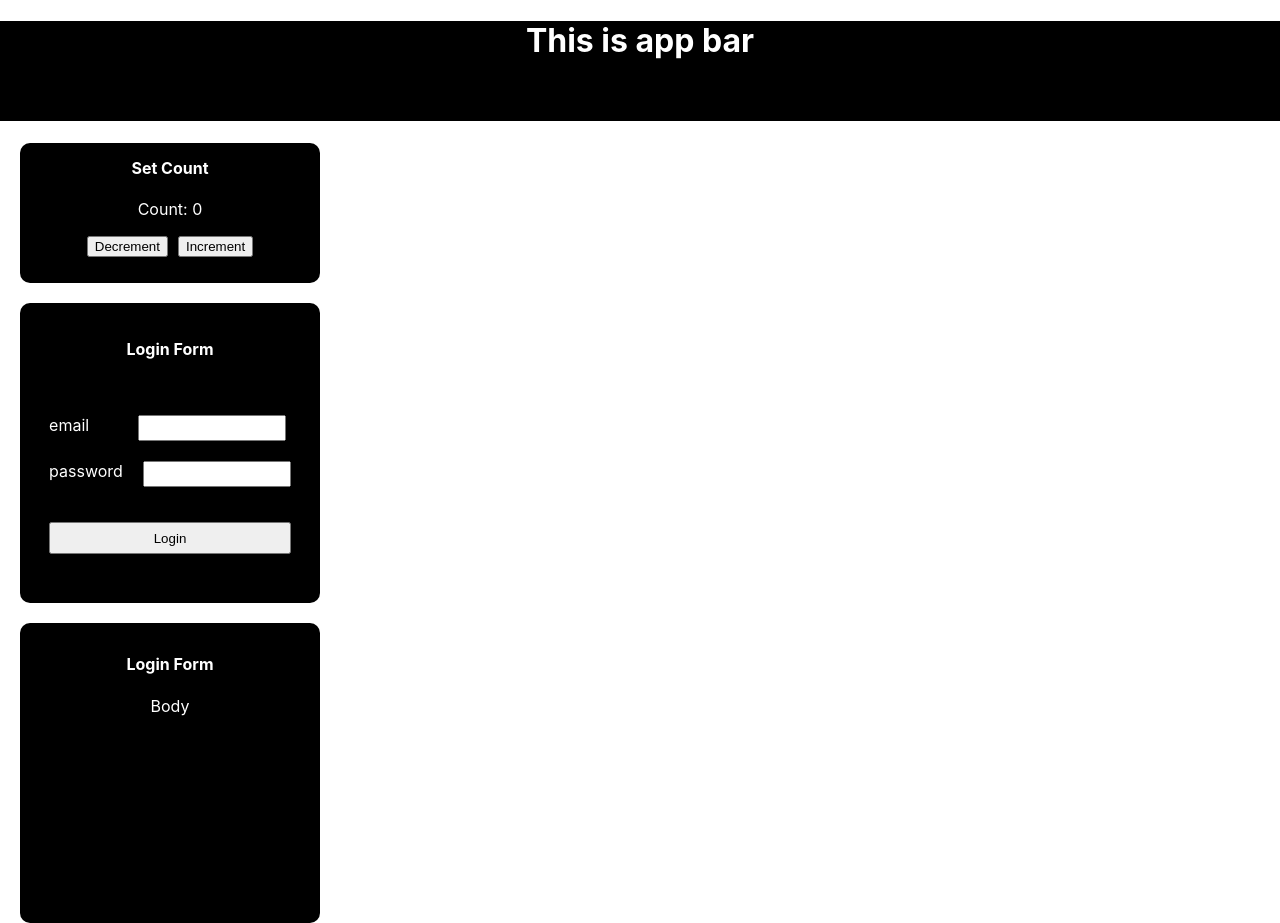
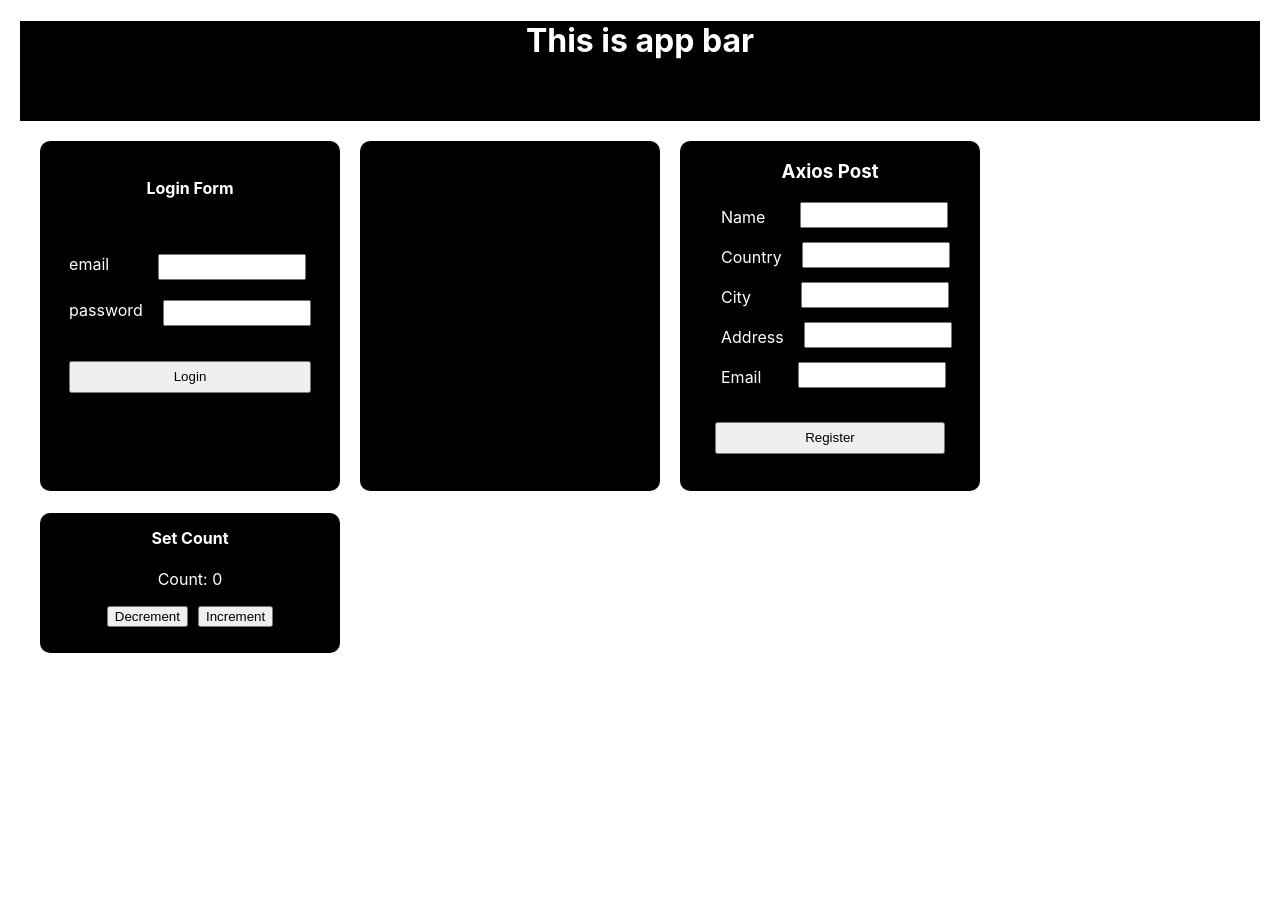
Before and after one commit to AbrahamDulla/React-Learning, a React (Create React App) app: page / in a window 1280 px wide. After the commit the page ends 800 px from the top, so only its background shows below. Built offline with nearby package versions, Linux system fonts and the light colour scheme; no server answers.

Commit message:
axios post

```diff
--- a/src/App.css
+++ b/src/App.css
@@ -1,3 +1,4 @@
 .App {
   text-align: center;
+  margin: 20px;
 }
--- a/src/App.js
+++ b/src/App.js
@@ -7,8 +7,8 @@ function App() {
   return (
     <div className="App">
       <AppBar />
+      <Hello />
       <SetCount />
-      <Hello />
     </div>
   );
 }
--- a/src/Components/login.css
+++ b/src/Components/login.css
@@ -2,7 +2,7 @@
   background-color: black;
   color: white;
   width: 300px;
-  height: 300px;
+  height: 350px;
   margin-left: 20px;
   border-radius: 10px;
 }
@@ -12,3 +12,21 @@
   justify-content: center;
   padding-top: 35px;
 }
+
+.label {
+  margin-left: 6px;
+  margin-right: 30px;
+  padding: 5px;
+}
+
+.each-rows {
+  display: flex;
+  margin: 10px;
+  margin-left: 30px;
+}
+
+.btn {
+  padding-top: -20px;
+  height: 32px;
+  width: 80px;
+}
--- a/src/Components/login.jsx
+++ b/src/Components/login.jsx
@@ -1,13 +1,53 @@
 import "./login.css";
-import { React } from "react";
-
+import React, { useState, useEffect } from "react";
+import axios from "axios";
 // function Greet() {
 //   return <h1>This is Greeting Message from Abraham</h1>;
 // }
 
-const Hello = () => {
+const Login = () => {
+  const [item, setItem] = useState([]);
+
+  const [name, setName] = useState("");
+  const [email, setEmail] = useState("");
+  const [country, setCountry] = useState("");
+  const [address, setAddress] = useState("");
+  const [city, setCity] = useState("");
+
+  function handleSubmit(event) {
+    event.preventDefault();
+
+    const user = { name, email, country, address, city };
+
+    axios
+      .post(`https://jsonplaceholder.typicode.com/posts `, user)
+      .then((response) => {
+        console.log(response.data);
+      })
+      .catch((error) => {
+        console.log(error);
+      });
+
+    setName("");
+    setEmail("");
+    setCountry("");
+    setAddress("");
+    setCity("");
+  }
+
+  useEffect(() => {
+    axios
+      .get(`https://jsonplaceholder.typicode.com/posts/4`)
+      .then((response) => {
+        setItem(response.data);
+      })
+      .catch((error) => {
+        console.log(error);
+      });
+  });
+
   return (
-    <div style={{ display: "grid", paddingTop: 20 }}>
+    <div style={{ display: "flex", paddingTop: 20 }}>
       <div className="login">
         <h4 style={{ paddingTop: 15 }}>Login Form</h4>
         <div className="form-body">
@@ -27,15 +67,77 @@ const Hello = () => {
       <br />
 
       <div className="login">
-        <h4 style={{ paddingTop: 10 }}>Login Form</h4>
-        <div className="form-body" style={{ paddingTop: 1 }}>
-          <div style={{ display: "flex" }}>
-            <label style={{}}>Body</label>
+        <div>
+          <h2>{item.title}</h2>
+          <p>{item.body}</p>
+        </div>
+      </div>
+
+      <div className="login">
+        <h3>Axios Post</h3>
+        <form onSubmit={handleSubmit}>
+          <div>
+            <div className="each-rows">
+              <label className="label">Name</label>
+              <input
+                style={{ width: 140, height: 20 }}
+                id="name"
+                value={name}
+                onChange={(event) => setName(event.target.value)}
+                type="text"
+              />
+            </div>
+            <div className="each-rows">
+              <label className="label">Country</label>
+              <input
+                style={{ width: 140, height: 20, marginLeft: -15 }}
+                type="text"
+                value={country}
+                onChange={(event) => setCountry(event.target.value)}
+              />
+            </div>
+            <div className="each-rows">
+              <label className="label">City</label>
+              <input
+                style={{ width: 140, height: 20, marginLeft: 15 }}
+                type="text"
+                value={city}
+                onChange={(event) => setCity(event.target.value)}
+              />
+            </div>
+            <div className="each-rows">
+              <label className="label">Address</label>
+              <input
+                style={{ width: 140, height: 20, marginLeft: -15 }}
+                type="text"
+                value={address}
+                onChange={(event) => setAddress(event.target.value)}
+              />
+            </div>
+            <div className="each-rows">
+              <label className="label">Email</label>
+              <input
+                style={{ width: 140, height: 20, marginLeft: 2 }}
+                type="email"
+                id="email"
+                value={email}
+                onChange={(event) => setEmail(event.target.value)}
+              />
+            </div>
+            <div className="btn-container" style={{ justifyContent: "center" }}>
+              <button
+                type="submit"
+                className="btn"
+                style={{ marginTop: 20, width: 230 }}
+              >
+                Register
+              </button>
+            </div>
           </div>
-        </div>
+        </form>
       </div>
     </div>
   );
 };
 
-export default Hello;
+export default Login;
--- a/src/Components/setCount.jsx
+++ b/src/Components/setCount.jsx
@@ -1,7 +1,21 @@
 import "./setCount.css";
-import React, { useState } from "react";
+import React, { useState, useEffect } from "react";
+import axios from "axios";
 
 const SetCount = () => {
+  const [item, setItem] = useState([]);
+
+  useEffect(() => {
+    axios
+      .get(`https://jsonplaceholder.typicode.com/posts/4`)
+      .then((response) => {
+        setItem(response.data);
+      })
+      .catch((error) => {
+        console.log(error);
+      });
+  });
+
   const [count, setCount] = useState(0);
 
   const HandleIncrement = () => {
```
